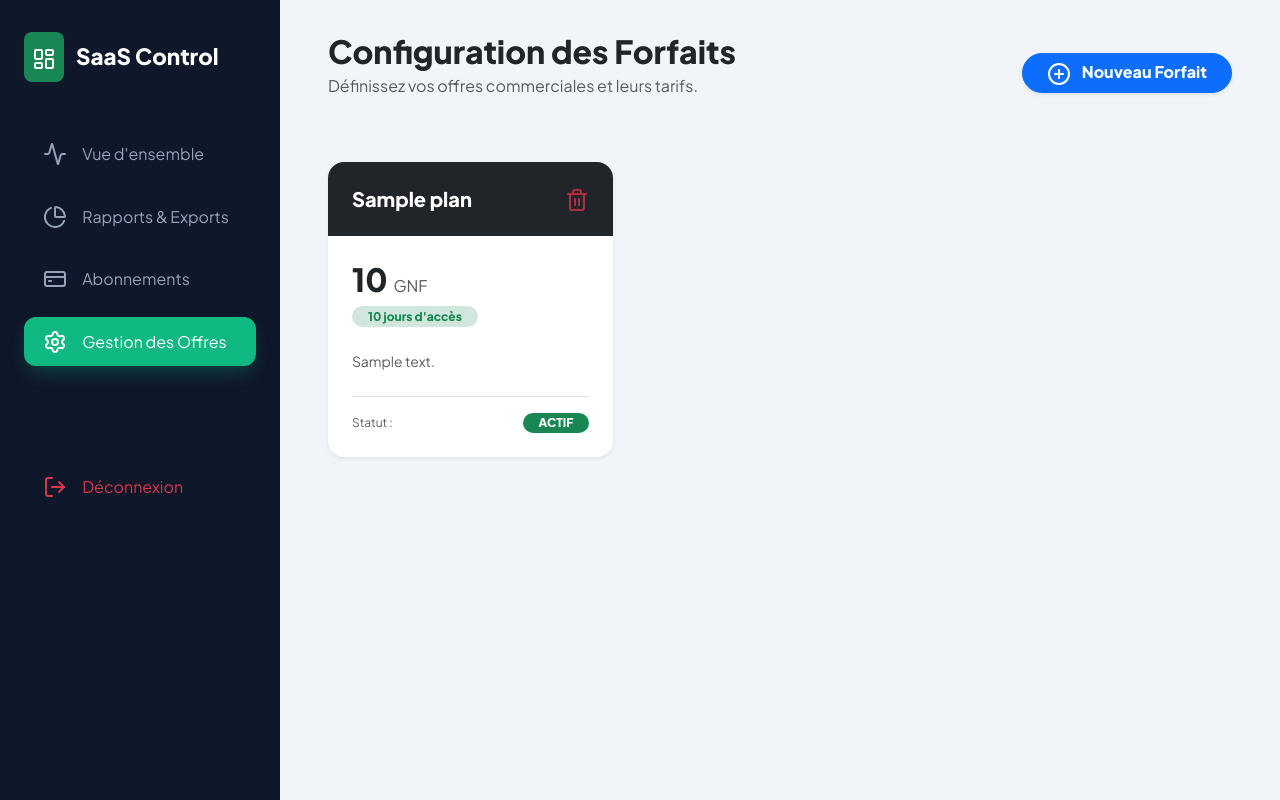
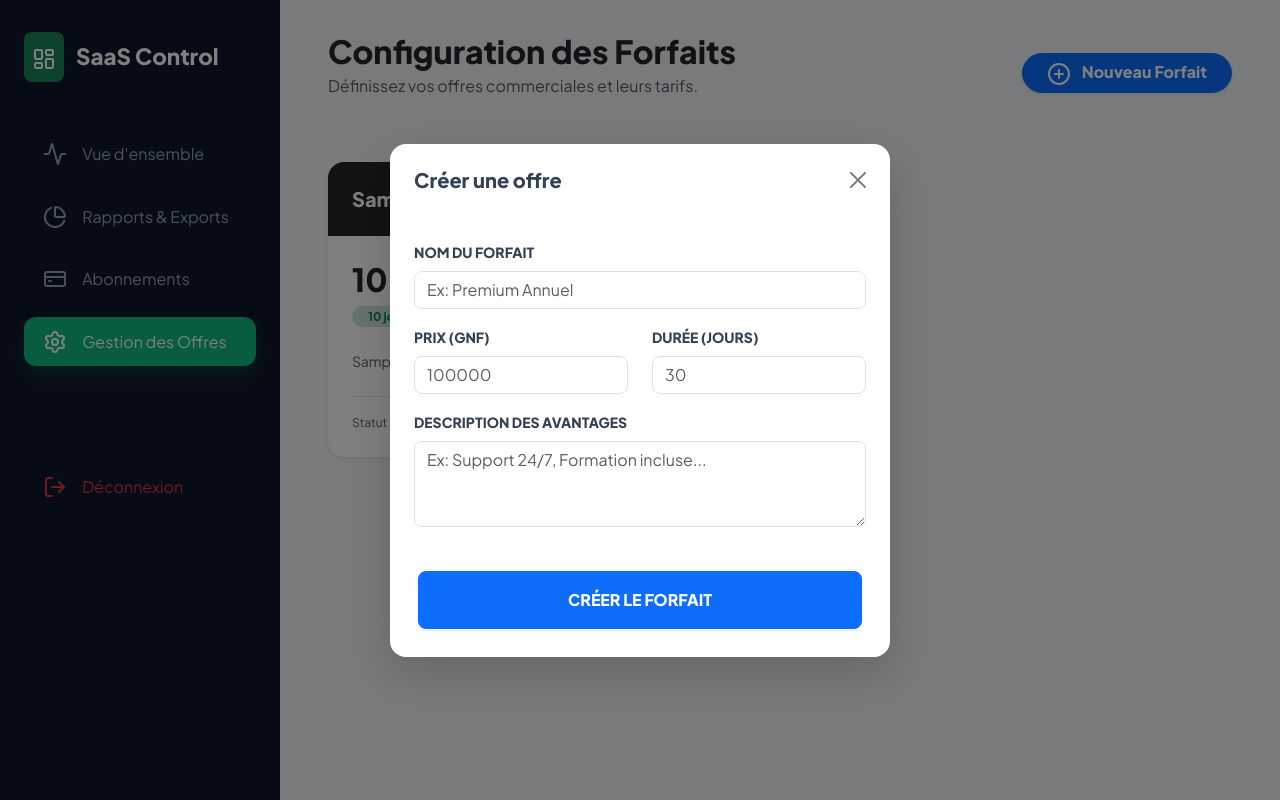
Before and after one commit to syllamohamedmhd99-bot/Gn-Pharmacie, a Flask app: page /superadmin/plans in a window 1280 px wide, after a click on "Nouveau Forfait". Run offline with Flask 3, Linux system fonts and the light colour scheme; a user stored in the database is signed in; tables that the repository leaves empty hold one stand-in row (values such as "Sample post").

Commit message:
UI: Activation du bouton Nouveau Forfait et champ description

```diff
--- a/pharma_cloud_erp/app/__init__.py
+++ b/pharma_cloud_erp/app/__init__.py
@@ -346,7 +346,8 @@ def create_app(config_name='default'):
         new_plan = SubscriptionPlan(
             name=request.form.get('name'),
             price=float(request.form.get('price')),
-            duration_days=int(request.form.get('duration'))
+            duration_days=int(request.form.get('duration')),
+            description=request.form.get('description')
         )
         db.session.add(new_plan)
         db.session.commit()
--- a/pharma_cloud_erp/app/templates/superadmin/base.html
+++ b/pharma_cloud_erp/app/templates/superadmin/base.html
@@ -128,6 +128,7 @@
         {% block content %}{% endblock %}
     </div>
 
+    <script src="https://cdn.jsdelivr.net/npm/bootstrap@5.3.0/dist/js/bootstrap.bundle.min.js"></script>
     <script>
         lucide.createIcons();
     </script>
--- a/pharma_cloud_erp/app/templates/superadmin/plans.html
+++ b/pharma_cloud_erp/app/templates/superadmin/plans.html
@@ -67,9 +67,13 @@
                             <input type="number" name="duration" class="form-control rounded-3" placeholder="30" required>
                         </div>
                     </div>
+                    <div class="mb-3">
+                        <label class="form-label small fw-bold">DESCRIPTION DES AVANTAGES</label>
+                        <textarea name="description" class="form-control rounded-3" rows="3" placeholder="Ex: Support 24/7, Formation incluse..."></textarea>
+                    </div>
                 </div>
                 <div class="modal-footer border-0 p-4 pt-0">
-                    <button type="submit" class="btn btn-primary w-100 py-3 rounded-3 fw-bold">ENREGISTRER LE PLAN</button>
+                    <button type="submit" class="btn btn-primary w-100 py-3 rounded-3 fw-bold shadow-sm">CRÉER LE FORFAIT</button>
                 </div>
             </form>
         </div>
```
